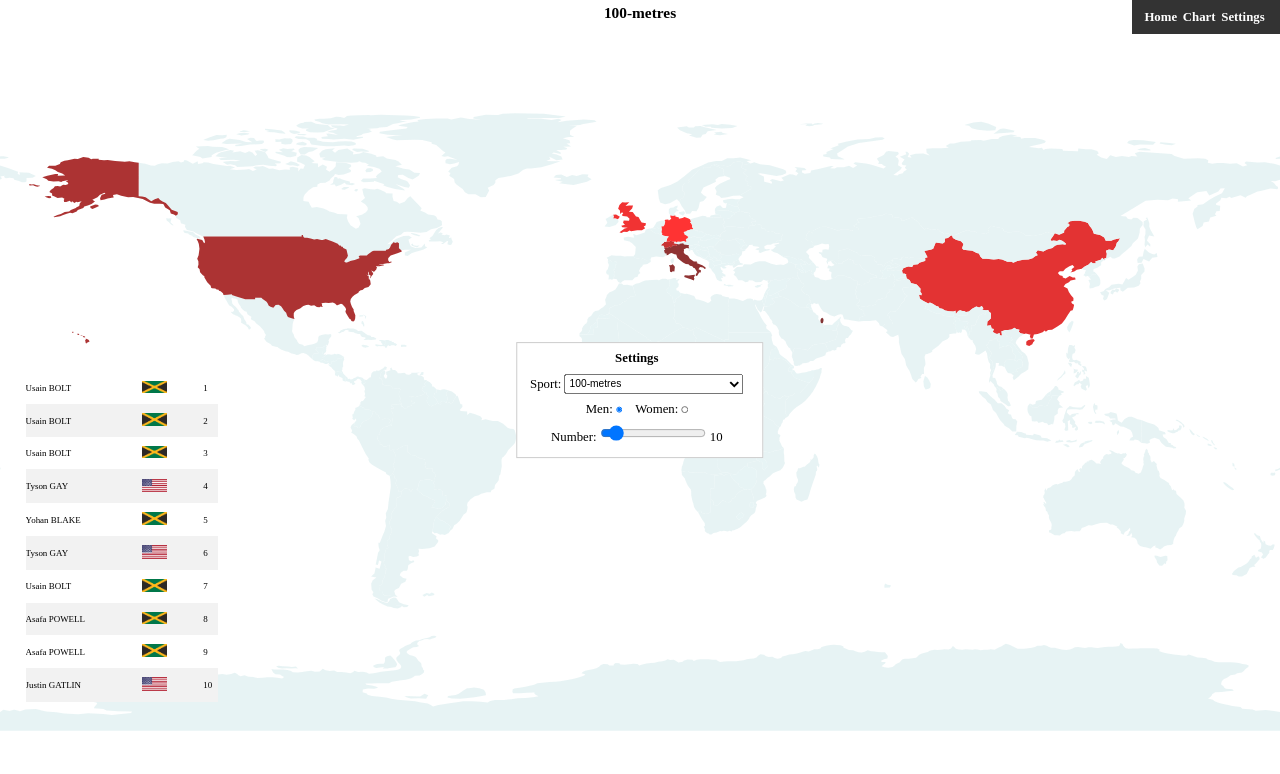
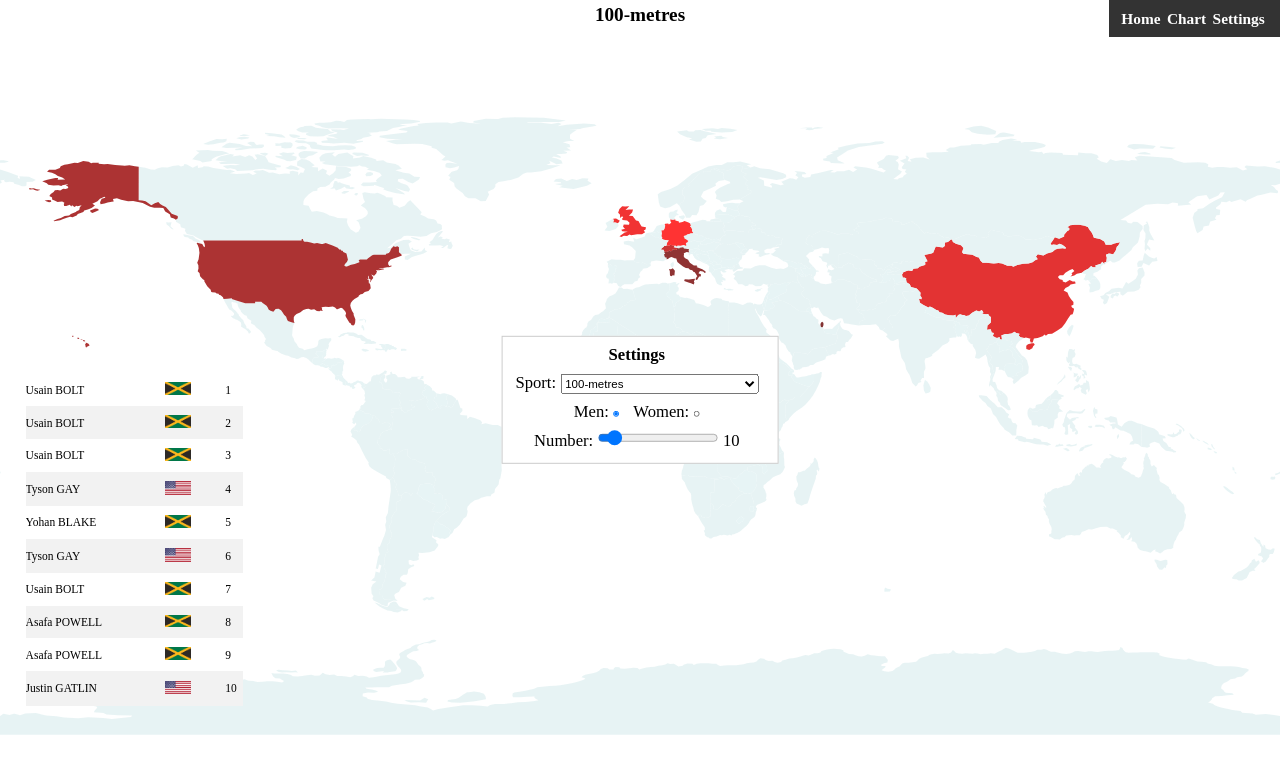
Before and after one commit to 0vl0/sportrecords, a plain HTML site: page main_page.html in a window 1280 px wide. Both pictures are taken after a click on the link "Settings". Drawn offline with nearby package versions, Linux system fonts and the light colour scheme.

Commit message:
update size text

```diff
--- a/styles.css
+++ b/styles.css
@@ -17,7 +17,7 @@
     right: 0;
     background-color: #333;
     padding: 1.2vh 1vw;
-    font-size: 1vw;
+    font-size: 1.2vw;
 }
 
 .top-bar nav ul {
@@ -41,16 +41,20 @@
     font-weight: bold;
 }
 
-/* Styling for the map container */
+/* Styling for the map container */ */
 /* .map-container { */
     /* height: 100vh; */
     /* margin-top: 0.1vh; */
     /* margin-right: 200px; Adjust based on the width of the top bar */
-/* } */
+/* }
 
 /* .map {
     height: 100vh;
 } */
+
+.map{
+    height: 100%;
+}
 
 .top_title {
     display: flex; /* Set the display property to flex */
@@ -60,7 +64,7 @@
 }
 
 #top_title_text {
-    font-size: 1.2vw; /* Adjust the size of the text */
+    font-size: 1.5vw; /* Adjust the size of the text */
 }
 
 .popup {
@@ -85,19 +89,19 @@
 } */
 
 #title_settings{
-    font-size: 1vw;
+    font-size: 1.3vw;
 }
 
 .popup-content {
     text-align: center;
     margin-right: 0.5vw;
-    font-size: 1vw;
+    font-size: 1.3vw;
 }
 
 #settings_list {
     padding-top: 0.3vh;
     padding-bottom: 0.3vh;
-    font-size: 0.8vw;
+    font-size: 0.9vw;
 }
 
 #ok_button_settings{
@@ -160,18 +164,18 @@
     left: 2%;
     min-height: 40%;
     max-height: 45%;
-    width: 15%;
+    width: 17%;
     overflow-y: auto;
-    font-size: 0.7vw;
+    font-size: 0.9vw;
 }
 
 .record_info {
     padding-top: 0.2vh;
-    font-size: 0.8vw; /* Adjust the font size of record information based on the window width */
+    font-size: 1.1vw; /* Adjust the font size of record information based on the window width */
 }
 
 #buttonContainer button {
-    font-size: 0.7vw;
+    font-size: 1.1vw;
     padding: 0.2vh 0.4vw;
     margin-top: 0.7vh;
     margin-right: 0.3vw;
```
Also changed, not shown: index.html (+2 -2 lines).
